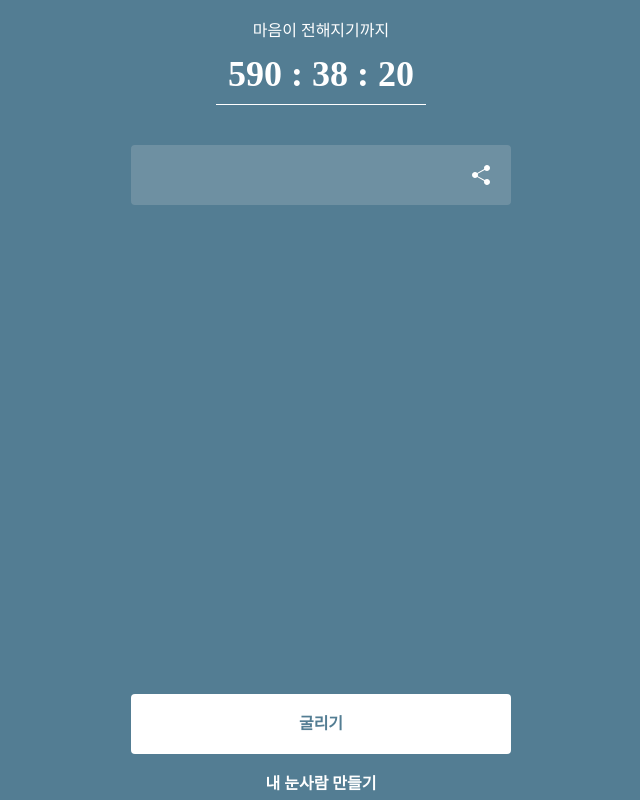
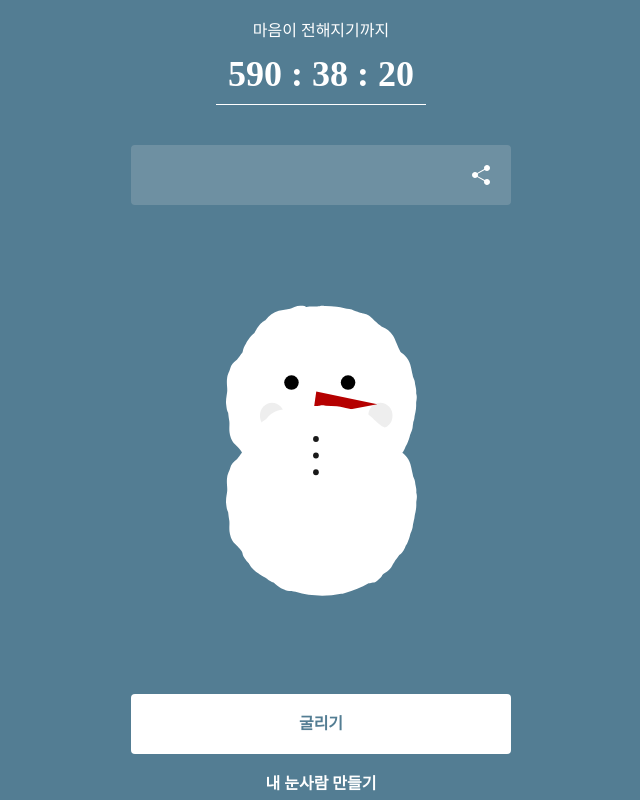
Before and after one commit to sojuthon-doyouwannabuildasnowman/web, a Next.js app: page /info/1 in a window 1280 px wide. Shown: the whole page, without its empty margins (319-959 px from the left). Built offline with nearby package versions, Linux system fonts and the light colour scheme; a web font is replaced by a local one.

Commit message:
재웅이에게 토스

```diff
--- a/pages/info/[id].tsx
+++ b/pages/info/[id].tsx
@@ -3,18 +3,6 @@ import { useRouter } from "next/router";
 import Image from "next/image";
 import { useEffect, useRef, useState } from "react";
 import Link from "next/link";
-
-export default function Info() {
-  const router = useRouter();
-  const { id } = router.query;
-
-  const [head, setHead] = useState<number>(0);
-  const [body, setBody] = useState<number>(0);
-  const [name, setName] = useState<string>("");
-  const [isModal, setIsModal] = useState<boolean>(false);
-  const [isModal2, setIsModal2] = useState<boolean>(false);
-  const [userName, setUserName] = useState<string>("");
-  // const [countDown, setCountDown] = useState<number>(0);
 
 const doCopy = (text: any) => {
   // 흐음 1.
@@ -82,6 +70,17 @@ export default function Info() {
 
   return getReturnValues(countDown);
 };
+
+export default function Info() {
+  const router = useRouter();
+  const { id } = router.query;
+
+  const [head, setHead] = useState<number>(0);
+  const [body, setBody] = useState<number>(0);
+  const [name, setName] = useState<string>("");
+  const [isModal, setIsModal] = useState<boolean>(false);
+  const [isModal2, setIsModal2] = useState<boolean>(false);
+  const [userName, setUserName] = useState<string>("");
 
   const targetDate = new Date("2022-12-25 00:00:00");
   const [hours, minutes, seconds] = Countdown(targetDate);
@@ -187,6 +186,20 @@ export default function Info() {
           height={20}
         />
       </Name>
+      <Image
+        style={{ position: "absolute", transform: "translate(0, 0px)" }}
+        src="/snowmanHead.svg"
+        alt="head"
+        width={191}
+        height={191}
+      />
+      <Image
+        style={{ position: "absolute", transform: "translate(0, 100px)" }}
+        src="/snowmanBody.svg"
+        alt="body"
+        width={191}
+        height={191}
+      />
       <Contribute
         onClick={() => {
           setIsModal(true);
@@ -326,6 +339,7 @@ const Container = styled.div`
   align-items: center;
   justify-content: center;
   color: #ffffff;
+  position: relative;
 `;
 
 const H2 = styled.h2`
```
Lines whose indentation alone changed are shown as unchanged.
